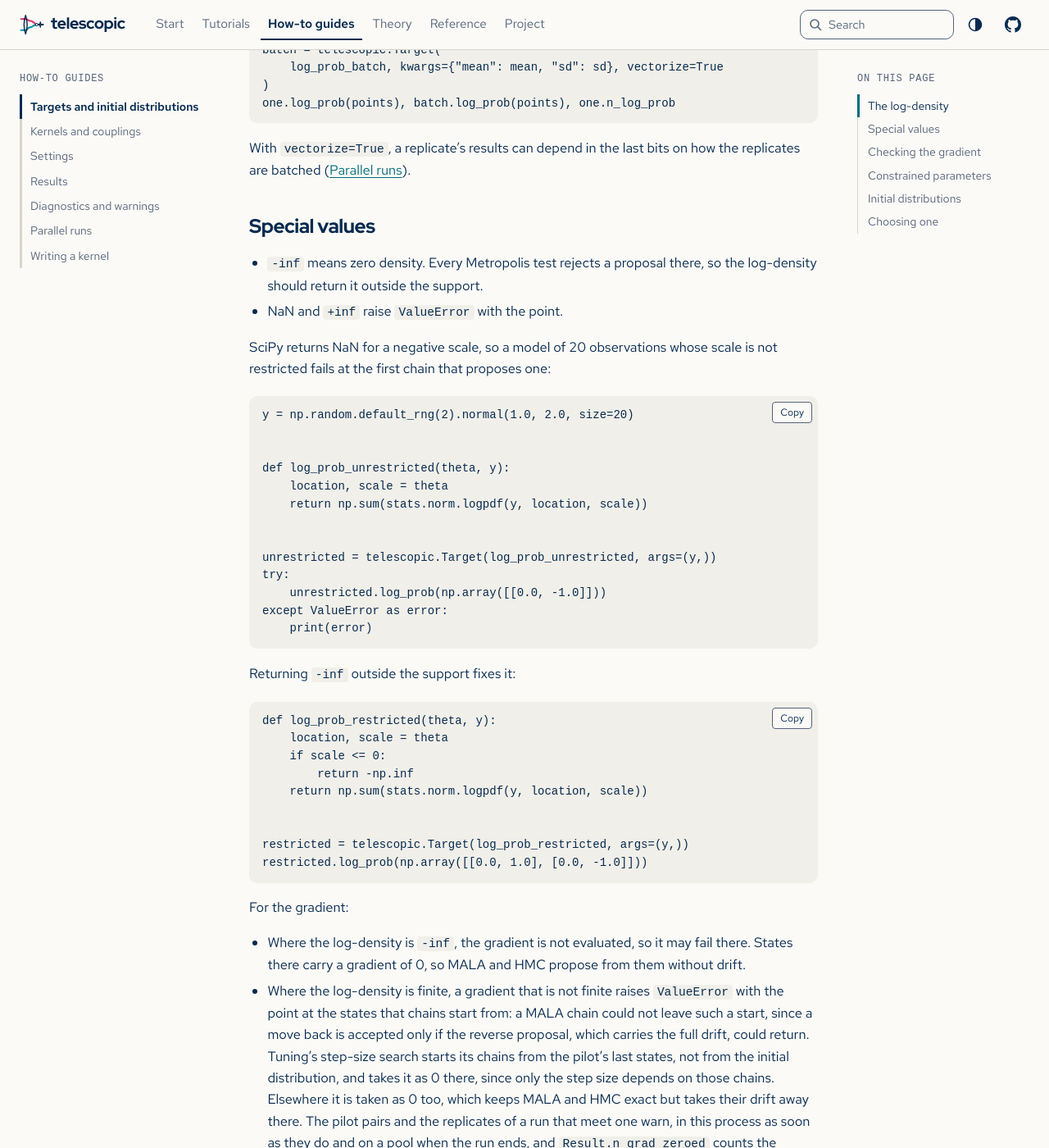
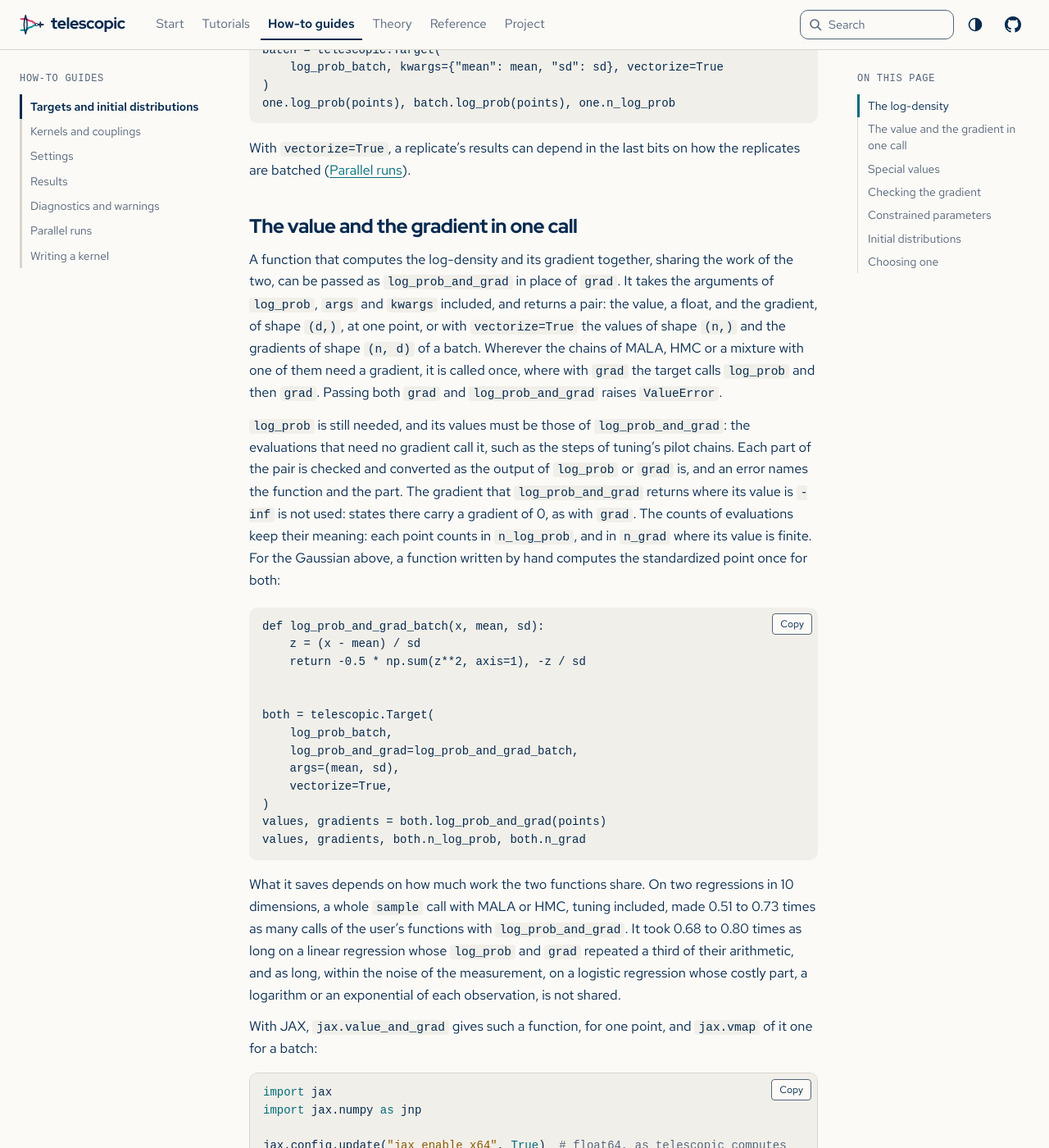
Before and after one commit to joshspeagle/telescopic, a Sphinx documentation site: the page built from docs/guide/targets.md, in a window 1280 px wide and 1400 px high, scrolled down 1466 px. Shown: the whole window at 82% size. Built offline with Sphinx 7.4.7, drawn with Linux system fonts in a browser that asks for light colours; some web fonts are replaced; some of the changed text lies outside the part shown.

Commit message:
Document log_prob_and_grad and what it saves
Users need the contract of the new keyword and the measured size of its
saving, which depends on how much work the two functions share.

Co-Authored-By: Claude Fable 5.2 <noreply@anthropic.com>
Claude-Session: https://claude.ai/code/session_01JkqiRme7m1GkuqNnbDowQy

````diff
--- a/docs/guide/targets.md
+++ b/docs/guide/targets.md
@@ -74,6 +74,72 @@ one.log_prob(points), batch.log_prob(points), one.n_log_prob
 
 With `vectorize=True`, a replicate's results can depend in the last bits on how the
 replicates are batched ([Parallel runs](parallel.md#reproducibility)).
+
+## The value and the gradient in one call
+
+A function that computes the log-density and its gradient together, sharing the work of
+the two, can be passed as `log_prob_and_grad` in place of `grad`. It takes the arguments
+of `log_prob`, `args` and `kwargs` included, and returns a pair: the value, a float, and
+the gradient, of shape `(d,)`, at one point, or with `vectorize=True` the values of
+shape `(n,)` and the gradients of shape `(n, d)` of a batch. Wherever the chains of
+MALA, HMC or a mixture with one of them need a gradient, it is called once, where with
+`grad` the target calls `log_prob` and then `grad`. Passing both `grad` and
+`log_prob_and_grad` raises `ValueError`.
+
+`log_prob` is still needed, and its values must be those of `log_prob_and_grad`: the
+evaluations that need no gradient call it, such as the steps of tuning's pilot chains.
+Each part of the pair is checked and converted as the output of `log_prob` or `grad` is,
+and an error names the function and the part. The gradient that `log_prob_and_grad`
+returns where its value is `-inf` is not used: states there carry a gradient of 0, as
+with `grad`. The counts of evaluations keep their meaning: each point counts in
+`n_log_prob`, and in `n_grad` where its value is finite. For the Gaussian above, a
+function written by hand computes the standardized point once for both:
+
+```{code-cell} python
+def log_prob_and_grad_batch(x, mean, sd):
+    z = (x - mean) / sd
+    return -0.5 * np.sum(z**2, axis=1), -z / sd
+
+
+both = telescopic.Target(
+    log_prob_batch,
+    log_prob_and_grad=log_prob_and_grad_batch,
+    args=(mean, sd),
+    vectorize=True,
+)
+values, gradients = both.log_prob_and_grad(points)
+values, gradients, both.n_log_prob, both.n_grad
+```
+
+What it saves depends on how much work the two functions share. On two regressions in 10
+dimensions, a whole `sample` call with MALA or HMC, tuning included, made 0.51 to 0.73
+times as many calls of the user's functions with `log_prob_and_grad`. It took 0.68 to
+0.80 times as long on a linear regression whose `log_prob` and `grad` repeated a third of
+their arithmetic, and as long, within the noise of the measurement, on a logistic
+regression whose costly part, a logarithm or an exponential of each observation, is not
+shared.
+
+With JAX, `jax.value_and_grad` gives such a function, for one point, and
+`jax.vmap` of it one for a batch:
+
+```python
+import jax
+import jax.numpy as jnp
+
+jax.config.update("jax_enable_x64", True)  # float64, as telescopic computes
+
+
+def log_prob_jax(x):
+    return -0.5 * jnp.sum(x**2)
+
+
+log_prob = jax.jit(jax.vmap(log_prob_jax))
+log_prob_and_grad = jax.jit(jax.vmap(jax.value_and_grad(log_prob_jax)))
+init = telescopic.initial.Normal(np.zeros(2), np.eye(2))
+result = telescopic.sample(
+    log_prob, init, log_prob_and_grad=log_prob_and_grad, vectorize=True, kernel="mala"
+)
+```
 
 ## Special values
 
@@ -157,7 +223,10 @@ dimension, and 8 more of each when `grad` returns float32 values, and again when
 `log_prob` does; a `log_prob` whose values narrow to float32 only after the first draw
 costs a second sweep at float32. It draws 48 points of the initial distribution, in two
 passes of 24, from a random stream of its own, and it changes no result: a run is the
-same with and without it.
+same with and without it. A sampler built with `log_prob_and_grad` compares its
+gradient with differences of its own values, which are those the chains use, at the
+same points and in 40 evaluations of it, and does not call `log_prob`; its warnings
+then name the gradient and the log-density of `log_prob_and_grad`.
 
 A gradient with its sign wrong warns before any pair runs, with the size of the
 disagreement:
````
Also changed, not shown: docs/guide/custom-kernels.md (+2 -1 lines), docs/guide/settings.md (+2 -2 lines), docs/tutorials/gradients.md (+4 -1 lines), notes/DECISIONS.md (+1 -0 lines).
